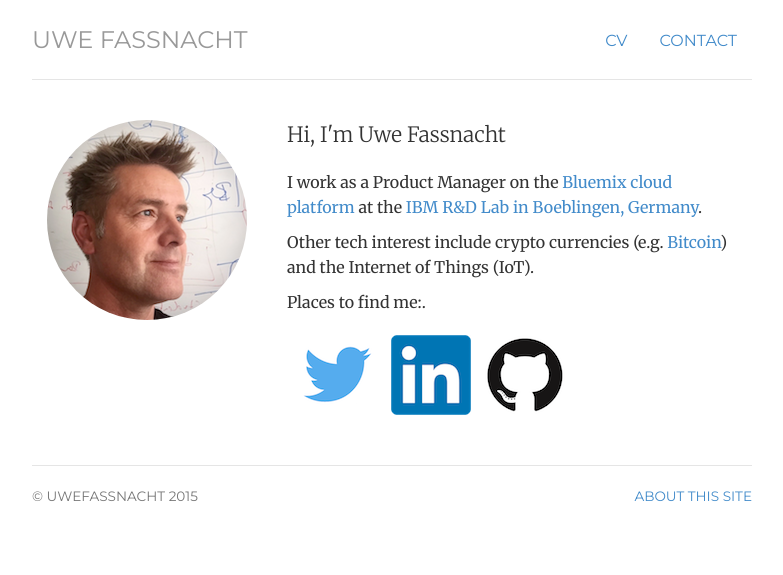
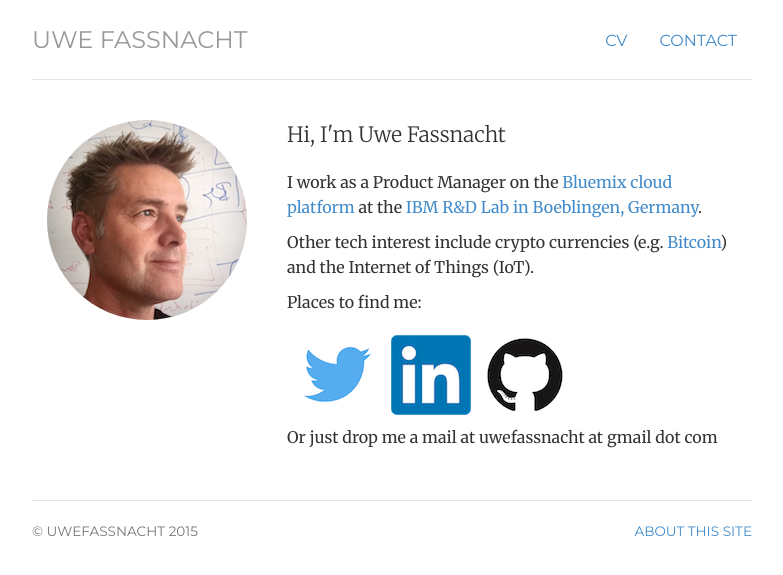
Before and after one commit to uwefassnacht/uwefassnacht.github.io, a Jekyll site: the page built from index.html, in a window 1280 px wide. Shown: the top 575 px of the page, without its empty margins (248-1031 px from the left). Built offline with Jekyll 4.4.1, drawn with Linux system fonts in a browser that asks for light colours.

Commit message:
More reformatting

```diff
--- a/index.html
+++ b/index.html
@@ -19,12 +18,14 @@ contact: passive
 
     <p>Other tech interest include crypto currencies (e.g. <a href="https://bitcoin.org">Bitcoin</a>) and the Internet of Things (IoT).</p>
 
-    <p>Places to find me:.</p>
+    <p>Places to find me:</p>
 
     <a href="https://www.twitter.com/uwefassnacht"><img src="img/twitter100px.png"></a>
     <a href="https://www.linkedin.com/in/uwefassnacht"><img src="img/linkedin100px.png"></a>
     <a href="https://www.github.com/uwefassnacht"><img src="img/github100px.png"></a>
 
+    <p>Or just drop me a mail at uwefassnacht at gmail dot com</p>
+
 	</div>
 </div>
 <!-- </div> -->
```
Also changed, not shown: other parts of index.html (+1 -2 lines).
